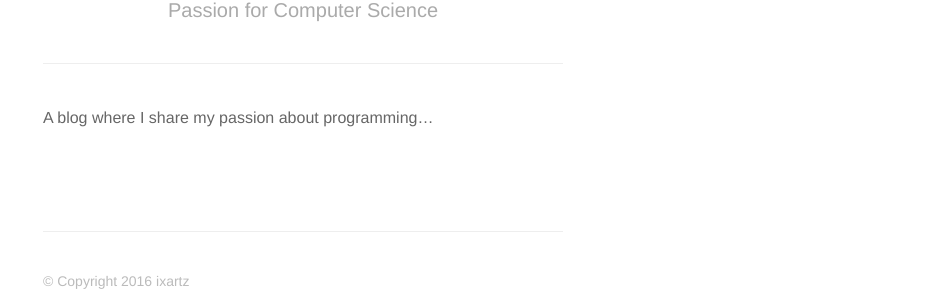
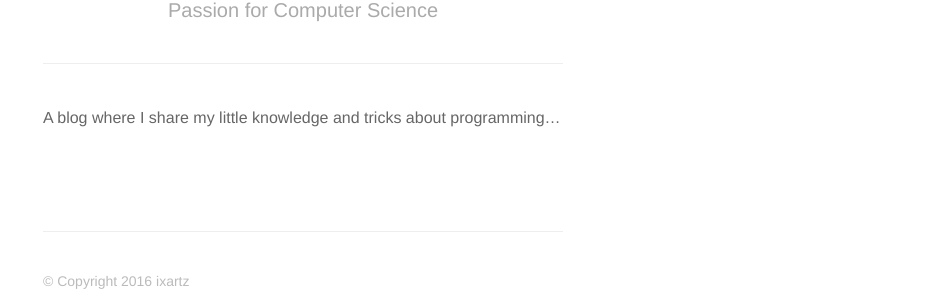
Before and after one commit to ixartz/My-blog, a Jekyll site: the page built from about.md, in a window 1280 px wide. Shown: the part 274-575 px from the top of the page, without its empty margins (337-1280 px from the left). Built offline with Jekyll 4.4.1, drawn with Linux system fonts in a browser that asks for light colours; nearby versions of some CDN libraries.

Commit message:
Update meta description and about page

```diff
--- a/_config.yml
+++ b/_config.yml
@@ -1,6 +1,6 @@
 name: Ixartz's technical blog
 description: Passion for Computer Science
-meta_description: "A blog where I share my little knowledge and tricks about programming"
+meta_description: "A blog where I share my passion about programming"
 
 aboutPage: true
 
--- a/about.md
+++ b/about.md
@@ -4,6 +4,6 @@ permalink: about/
 profile: true
 ---
 
-A blog where I share my passion about programming...
+A blog where I share my little knowledge and tricks about programming...
 
 {% include footer.html %}
```
